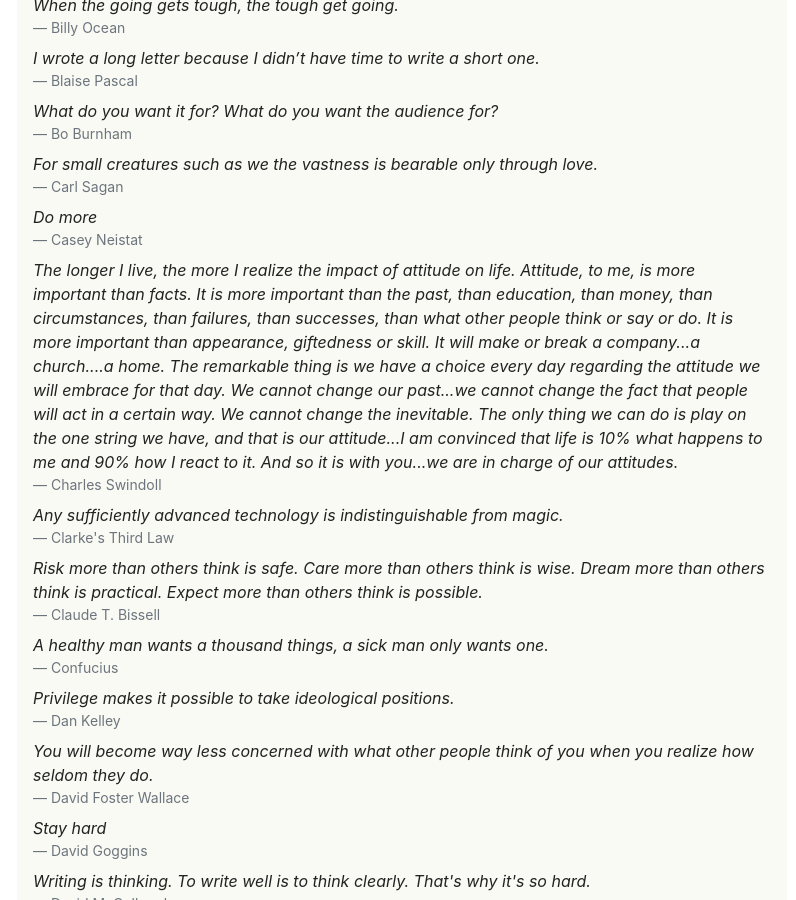
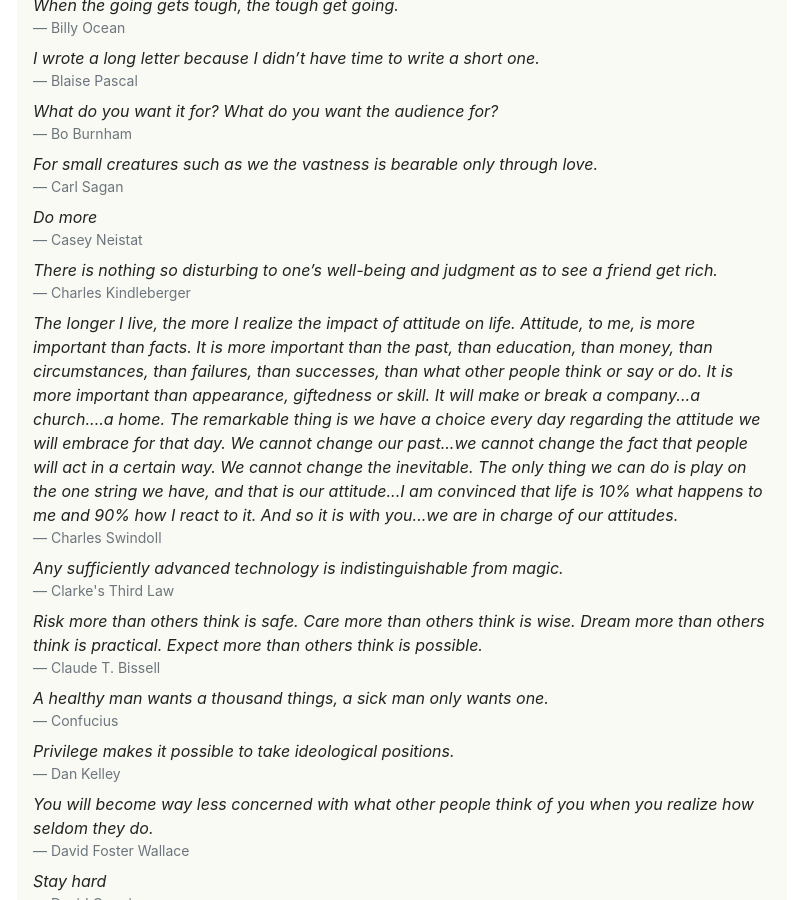
Before and after one commit to mackorone/mackorone.github.io, a Jekyll site: the page built from quotes.html, in a window 1280 px wide and 900 px high, scrolled down 960 px. Shown: the whole window, without its empty margins (238-1034 px from the left). Built offline with Jekyll 4.4.1, drawn with Linux system fonts in a browser that asks for light colours; nearby versions of some CDN libraries.

Commit message:
Add funny quote

```diff
--- a/_data/quotes.yml
+++ b/_data/quotes.yml
@@ -179,3 +179,5 @@
 - quote: There's a certain sort of anti-intellectualism that revels in the idea that if there doesn't exist a simple solution, then there must not exist any solution. It is either an inability to grasp the notion of complexity, or a childish refusal to. Therefore, any system that is too complex for them to understand must be demonized and destroyed.
   source: '@kibwen'
   link: https://news.ycombinator.com/item?id=43121307
+- quote: There is nothing so disturbing to one’s well-being and judgment as to see a friend get rich.
+  source: Charles Kindleberger
```
